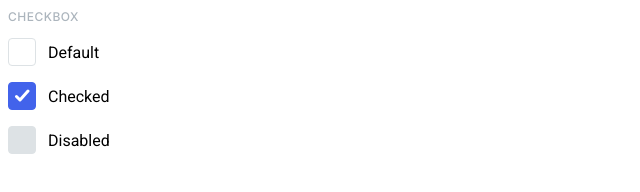
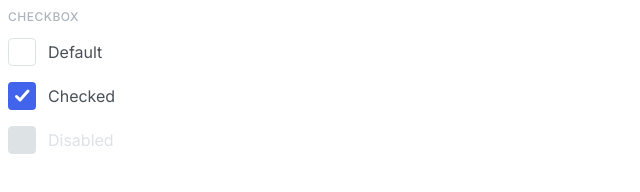
Before and after one commit to js-tasks-ru/htmlcss-20220919_lexxminer, a website: page 07-lection5/01-checkbox/index.html in a window 1280 px wide. Shown: the whole page, without its empty margins (0-640 px from the left). Drawn offline with Linux system fonts and the light colour scheme.

Commit message:
переменные цветов добавлены

```diff
--- a/07-lection5/01-checkbox/checkbox.css
+++ b/07-lection5/01-checkbox/checkbox.css
@@ -21,20 +21,35 @@
   width: 28px;
   height: 28px;
 
-  background: #ffffff;
+  background: var(--white);
   /* Gray 2 */
-  border: 1px solid #dde2e5;
+  border: 1px solid var(--grey-2);
   border-radius: 4px;
 }
 
 .checkbox__icon {
-    display: none;
+  display: none;
+}
+
+.checkbox__title {
+  /* p */
+
+  font-family: 'Inter';
+  font-style: normal;
+  font-weight: 400;
+  font-size: 16px;
+  line-height: 24px;
+  /* identical to box height, or 150% */
+
+  /* Gray 4 */
+
+  color: var(--grey-4);
 }
 
 .checkbox__input:checked ~ .checkbox__control {
   /* Blue */
-  border: 1px solid #4263eb;
-  background: #4263eb;
+  border: 0;
+  background: var(--blue-secondary);
 }
 
 .checkbox__input:checked ~ .checkbox__control .checkbox__icon {
@@ -43,5 +58,10 @@
 
 .checkbox__input:disabled ~ .checkbox__control {
   /* Gray 2 */
-  background: #dde2e5;
+  background: var(--grey-2)
 }
+
+.checkbox__input:disabled ~ .checkbox__title {
+  /* Gray 2 */
+  color: var(--grey-2);
+}
```
